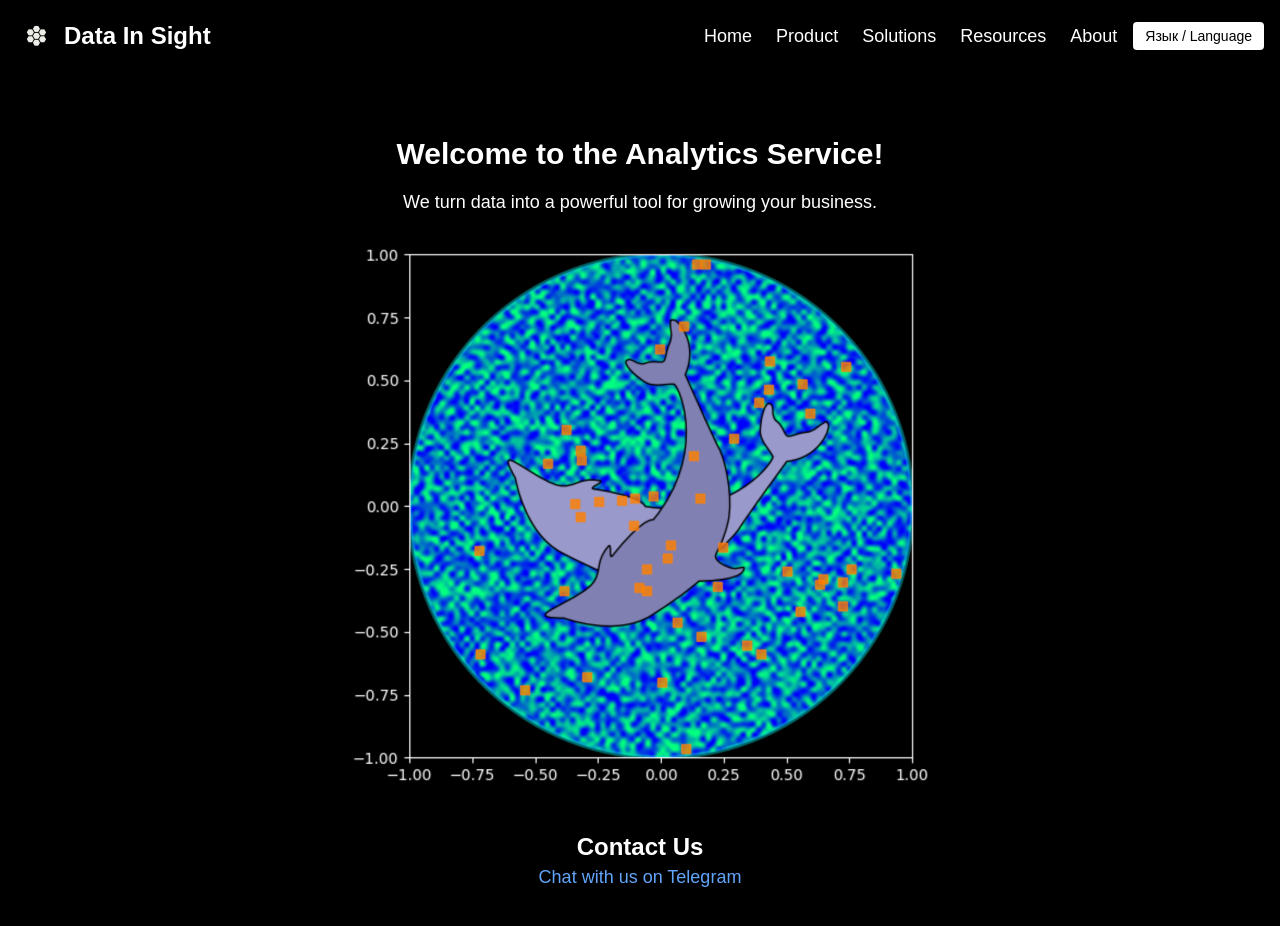
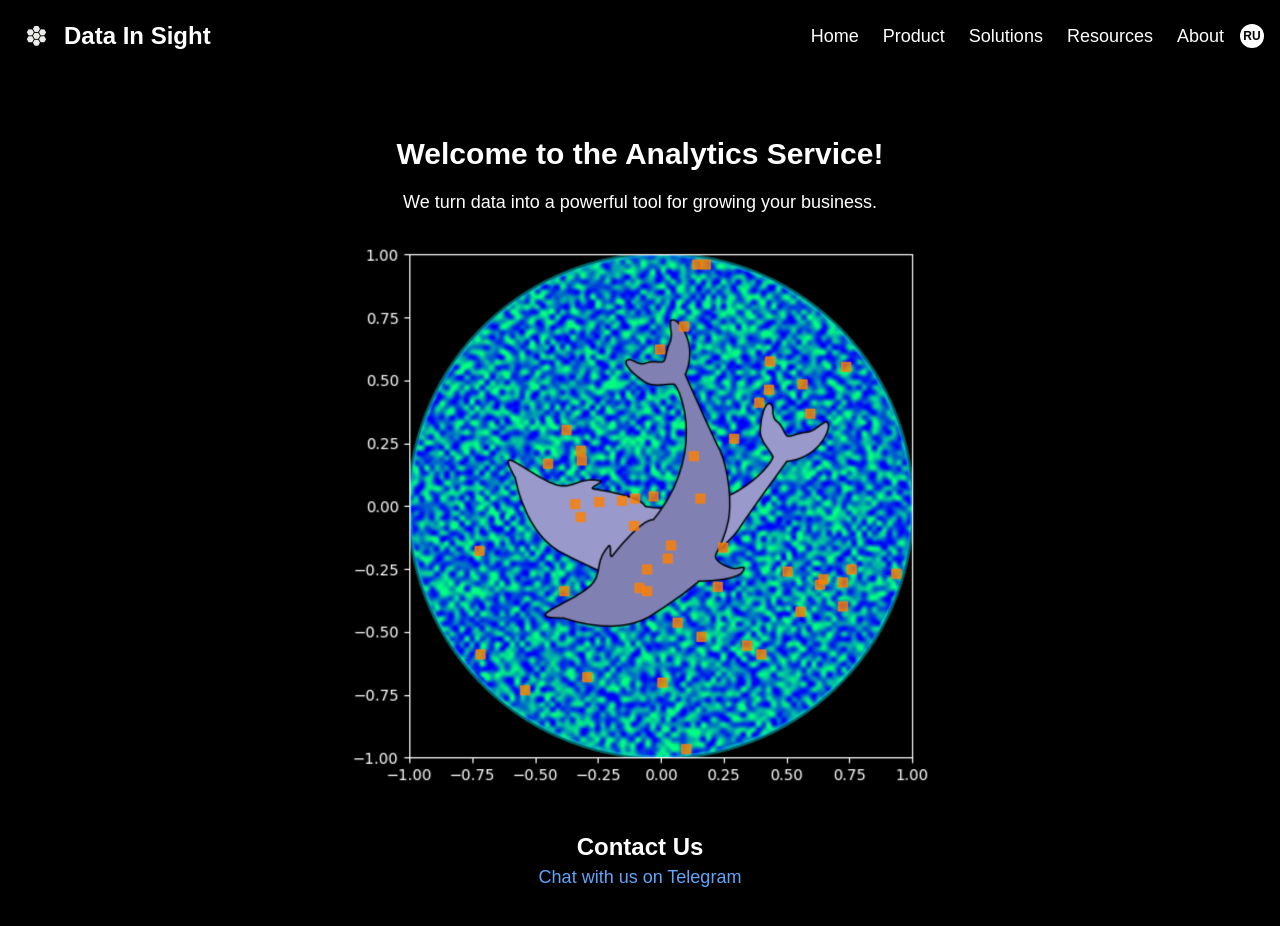
Before and after one commit to KseniiaBogatenkova/analytics-services, a React (Create React App) app: page / in a window 1280 px wide. Shown: the top 926 px of the page. Built offline with nearby package versions, Linux system fonts and the light colour scheme.

Commit message:
Updated project with latest changes

```diff
--- a/src/components/Navbar.js
+++ b/src/components/Navbar.js
@@ -5,16 +5,11 @@ import logo from "../assets/logo.png";
 
 const Navbar = () => {
   const { t, i18n } = useTranslation();
-
-  // Управляет открытием выпадающего списка языков
-  const [dropdownOpen, setDropdownOpen] = useState(false);
-
-  // Управляет показом бургер-меню (на мобильных)
   const [menuOpen, setMenuOpen] = useState(false);
 
-  const changeLanguage = (lng) => {
-    i18n.changeLanguage(lng);
-    setDropdownOpen(false); // Закрыть список языков при выборе
+  const toggleLanguage = () => {
+    const newLang = i18n.language === "ru" ? "en" : "ru";
+    i18n.changeLanguage(newLang);
   };
 
   return (
@@ -27,9 +22,9 @@ const Navbar = () => {
         </span>
       </div>
 
-      {/* Правая часть: кнопка бургера, меню, кнопка языка */}
+      {/* Правая часть: бургер-меню, основное меню, переключатель языка */}
       <div className="flex items-center space-x-4">
-        {/* Бургер-кнопка для маленьких экранов */}
+        {/* Бургер-кнопка для мобильных */}
         <button
           className="text-2xl sm:hidden"
           onClick={() => setMenuOpen(!menuOpen)}
@@ -46,81 +41,23 @@ const Navbar = () => {
           <li><Link to="/about" className="hover:underline">{t("about")}</Link></li>
         </ul>
 
-        {/* Кнопка выбора языка (видна всегда) */}
-        <div className="relative">
-          <button
-            onClick={() => setDropdownOpen(!dropdownOpen)}
-            className="bg-white text-black px-3 py-1 rounded font-medium text-sm"
-          >
-            Язык / Language
-          </button>
-          {dropdownOpen && (
-            <div className="absolute right-0 mt-2 w-36 bg-white text-black border border-gray-300 rounded-md shadow-lg z-50">
-              <button
-                onClick={() => changeLanguage("en")}
-                className="block w-full text-left px-4 py-2 hover:bg-gray-200 text-sm"
-              >
-                English
-              </button>
-              <button
-                onClick={() => changeLanguage("ru")}
-                className="block w-full text-left px-4 py-2 hover:bg-gray-200 text-sm"
-              >
-                Русский
-              </button>
-            </div>
-          )}
-        </div>
+        {/* Переключатель языка (уменьшенный кружок) */}
+        <button
+          onClick={toggleLanguage}
+          className="w-6 h-6 bg-white text-black font-bold rounded-full flex items-center justify-center text-xs"
+        >
+          {i18n.language === "ru" ? "EN" : "RU"}
+        </button>
       </div>
 
       {/* Мобильное меню (открывается при нажатии бургер-кнопки) */}
       {menuOpen && (
         <ul className="absolute top-16 left-0 w-full bg-black text-lg p-4 flex flex-col space-y-4 sm:hidden">
-          <li>
-            <Link
-              to="/"
-              className="hover:underline"
-              onClick={() => setMenuOpen(false)}
-            >
-              {t("home")}
-            </Link>
-          </li>
-          <li>
-            <Link
-              to="/product"
-              className="hover:underline"
-              onClick={() => setMenuOpen(false)}
-            >
-              {t("product")}
-            </Link>
-          </li>
-          <li>
-            <Link
-              to="/solutions"
-              className="hover:underline"
-              onClick={() => setMenuOpen(false)}
-            >
-              {t("solutions")}
-            </Link>
-          </li>
-          <li>
-            <Link
-              to="/resources"
-              className="hover:underline"
-              onClick={() => setMenuOpen(false)}
-            >
-              {t("resources")}
-            </Link>
-          </li>
-          <li>
-            <Link
-              to="/about"
-              className="hover:underline"
-              onClick={() => setMenuOpen(false)}
-            >
-              {t("about")}
-            </Link>
-          </li>
+          <li><Link to="/" className="hover:underline" onClick={() => setMenuOpen(false)}>{t("home")}</Link></li>
+          <li><Link to="/product" className="hover:underline" onClick={() => setMenuOpen(false)}>{t("product")}</Link></li>
+          <li><Link to="/solutions" className="hover:underline" onClick={() => setMenuOpen(false)}>{t("solutions")}</Link></li>
+          <li><Link to="/resources" className="hover:underline" onClick={() => setMenuOpen(false)}>{t("resources")}</Link></li>
+          <li><Link to="/about" className="hover:underline" onClick={() => setMenuOpen(false)}>{t("about")}</Link></li>
         </ul>
       )}
     </nav>
```
